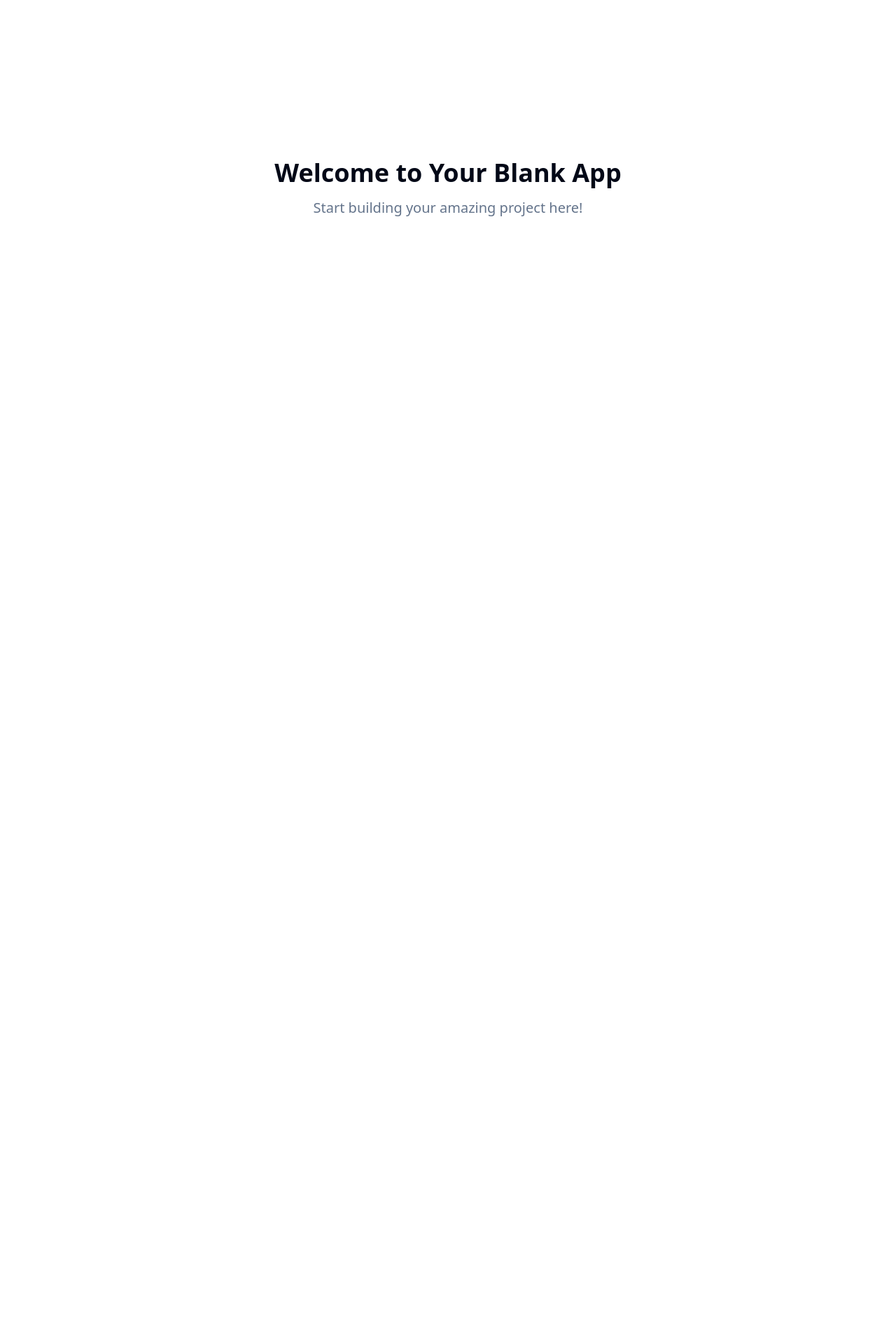
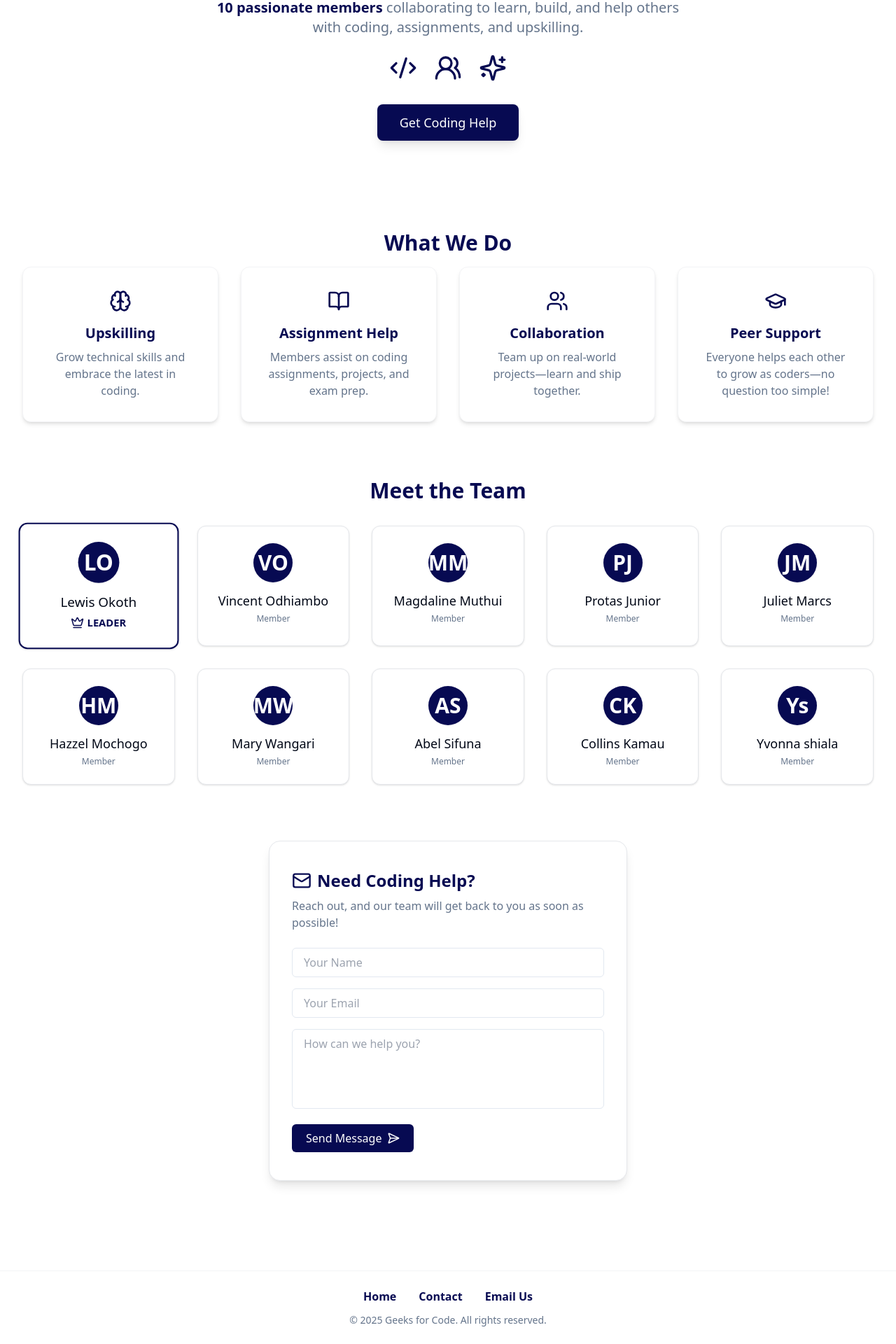
Before and after one commit to Miss-Maggie/geeks-for-code, a React (Vite) app: page / in a window 1280 px wide. Shown: the part 131-2051 px from the top of the page at 70% size. Before the commit the page ends 800 px from the top, so only its background shows below. Built offline with nearby package versions, Linux system fonts and the light colour scheme.

Commit message:
Add contact form and landing page
Implement a contact form and a tech-themed landing page with clear icons. Apply the specified color to buttons and links.

```diff
--- /dev/null
+++ b/src/components/ContactForm.tsx
@@ -0,0 +1,63 @@
+
+import { useRef, useState } from "react";
+import { MailIcon, SendHorizonal } from "lucide-react";
+
+const ContactForm = () => {
+  const formRef = useRef<HTMLFormElement | null>(null);
+  const [sent, setSent] = useState(false);
+
+  // This just simulates a send and resets the form
+  const handleSubmit = (e: React.FormEvent) => {
+    e.preventDefault();
+    setSent(true);
+    formRef.current?.reset();
+    setTimeout(() => setSent(false), 2000);
+  };
+
+  return (
+    <section id="contact" className="my-20 max-w-lg mx-auto bg-card px-8 py-10 rounded-2xl shadow-lg border border-gray-200 animate-fade-in">
+      <h2 className="text-2xl font-bold text-[#070A52] mb-2 flex items-center gap-2">
+        <MailIcon size={28} className="text-[#070A52]" /> Need Coding Help?
+      </h2>
+      <p className="text-muted-foreground mb-6">
+        Reach out, and our team will get back to you as soon as possible!
+      </p>
+      <form ref={formRef} onSubmit={handleSubmit} className="space-y-4">
+        <input
+          required
+          type="text"
+          name="name"
+          placeholder="Your Name"
+          className="w-full px-4 py-2 border rounded-md transition focus:outline-none focus:ring-2 focus:ring-[#070A52] placeholder:text-gray-400"
+        />
+        <input
+          required
+          type="email"
+          name="email"
+          placeholder="Your Email"
+          className="w-full px-4 py-2 border rounded-md transition focus:outline-none focus:ring-2 focus:ring-[#070A52] placeholder:text-gray-400"
+        />
+        <textarea
+          required
+          name="message"
+          rows={4}
+          placeholder="How can we help you?"
+          className="w-full px-4 py-2 border rounded-md transition focus:outline-none focus:ring-2 focus:ring-[#070A52] resize-none placeholder:text-gray-400"
+        />
+        <button
+          type="submit"
+          className="bg-[#070A52] text-white px-5 py-2 rounded-md font-medium hover:scale-105 transition story-link flex items-center gap-2"
+          disabled={sent}
+        >
+          {sent ? "Message Sent!" : (
+            <>
+              Send Message <SendHorizonal size={18} />
+            </>
+          )}
+        </button>
+      </form>
+    </section>
+  );
+};
+
+export default ContactForm;
--- /dev/null
+++ b/src/components/Footer.tsx
@@ -0,0 +1,33 @@
+
+const Footer = () => (
+  <footer className="w-full py-6 border-t border-gray-100 mt-12 flex flex-col items-center bg-white">
+    <nav className="flex gap-8 mb-3">
+      <a
+        href="#"
+        className="text-[#070A52] font-bold story-link hover-scale transition"
+        style={{ textDecoration: 'none' }}
+      >
+        Home
+      </a>
+      <a
+        href="#contact"
+        className="text-[#070A52] font-bold story-link hover-scale transition"
+        style={{ textDecoration: 'none' }}
+      >
+        Contact
+      </a>
+      <a
+        href="mailto:geeksforcode@example.com"
+        className="text-[#070A52] font-bold story-link hover-scale transition"
+        style={{ textDecoration: 'none' }}
+      >
+        Email Us
+      </a>
+    </nav>
+    <p className="text-sm text-muted-foreground">
+      © {new Date().getFullYear()} Geeks for Code. All rights reserved.
+    </p>
+  </footer>
+);
+
+export default Footer;
--- /dev/null
+++ b/src/components/HeroSection.tsx
@@ -0,0 +1,33 @@
+
+import { Rocket, Users2, Code2, Sparkles } from "lucide-react";
+
+const HeroSection = () => (
+  <header className="w-full py-16 flex flex-col items-center relative animate-fade-in">
+    <div className="absolute left-4 top-4 opacity-30 pointer-events-none max-sm:hidden">
+      <Rocket size={80} color="#070A52" strokeWidth={1.5} />
+    </div>
+    <div className="absolute right-8 top-8 opacity-30 pointer-events-none max-sm:hidden">
+      <Sparkles size={70} color="#070A52" strokeWidth={1.5} />
+    </div>
+    <h1 className="text-5xl font-extrabold mb-4 tracking-tight text-[#070A52] animate-fade-in">
+      Geeks for Code
+    </h1>
+    <p className="max-w-2xl text-xl text-center text-muted-foreground mb-6">
+      <span className="font-semibold text-[#070A52]">10 passionate members</span> collaborating to learn, build, and help others with coding, assignments, and upskilling.
+    </p>
+    <div className="flex gap-6 mb-8">
+      <Code2 size={40} color="#070A52" className="hover-scale" />
+      <Users2 size={40} color="#070A52" className="hover-scale" />
+      <Sparkles size={40} color="#070A52" className="hover-scale" />
+    </div>
+    <a
+      href="#contact"
+      className="px-8 py-3 rounded-lg font-medium bg-[#070A52] text-white text-lg shadow-lg story-link hover-scale transition-all focus:ring-2 focus:ring-offset-2 focus:ring-[#070A52]"
+      style={{ textDecoration: 'none' }}
+    >
+      Get Coding Help
+    </a>
+  </header>
+);
+
+export default HeroSection;
--- /dev/null
+++ b/src/components/TeamSection.tsx
@@ -0,0 +1,47 @@
+
+import { Crown } from "lucide-react";
+
+const members = [
+  { name: "Lewis Okoth", role: "Leader" },
+  { name: "Vincent Odhiambo" },
+  { name: "Magdaline Muthui" },
+  { name: "Protas Junior" },
+  { name: "Juliet Marcs" },
+  { name: "Hazzel Mochogo" },
+  { name: "Mary Wangari" },
+  { name: "Abel Sifuna" },
+  { name: "Collins Kamau" },
+  { name: "Yvonna shiala" },
+];
+
+const TeamSection = () => (
+  <section className="my-20">
+    <h2 className="text-3xl font-semibold text-[#070A52] text-center mb-8">Meet the Team</h2>
+    <div className="grid sm:grid-cols-2 md:grid-cols-3 lg:grid-cols-5 gap-8 justify-center">
+      {members.map((member) => (
+        <div
+          key={member.name}
+          className={`flex flex-col items-center bg-white rounded-xl shadow p-6 border ${
+            member.role === "Leader"
+              ? "border-2 border-[#070A52] scale-105"
+              : "border-gray-200"
+          } animate-fade-in`}
+        >
+          <div className="bg-[#070A52] text-white rounded-full w-14 h-14 flex items-center justify-center mb-3 text-3xl font-bold shadow-sm">
+            {member.name.split(" ").map((w) => w[0]).join("")}
+          </div>
+          <span className="font-medium text-lg mb-1">{member.name}</span>
+          {member.role === "Leader" ? (
+            <span className="flex items-center gap-1 text-sm text-[#070A52] font-semibold uppercase">
+              <Crown size={18} className="inline" /> Leader
+            </span>
+          ) : (
+            <span className="text-xs text-muted-foreground">Member</span>
+          )}
+        </div>
+      ))}
+    </div>
+  </section>
+);
+
+export default TeamSection;
--- /dev/null
+++ b/src/components/WhatWeDoSection.tsx
@@ -0,0 +1,47 @@
+
+import { Brain, Users, GraduationCap, BookOpen } from "lucide-react";
+
+const skills = [
+  {
+    icon: <Brain size={32} color="#070A52" />,
+    title: "Upskilling",
+    desc: "Grow technical skills and embrace the latest in coding.",
+  },
+  {
+    icon: <BookOpen size={32} color="#070A52" />,
+    title: "Assignment Help",
+    desc: "Members assist on coding assignments, projects, and exam prep.",
+  },
+  {
+    icon: <Users size={32} color="#070A52" />,
+    title: "Collaboration",
+    desc: "Team up on real-world projects—learn and ship together.",
+  },
+  {
+    icon: <GraduationCap size={32} color="#070A52" />,
+    title: "Peer Support",
+    desc: "Everyone helps each other to grow as coders—no question too simple!",
+  },
+];
+
+const WhatWeDoSection = () => (
+  <section className="my-16">
+    <h2 className="text-3xl font-semibold text-[#070A52] text-center mb-4">
+      What We Do
+    </h2>
+    <div className="grid grid-cols-1 md:grid-cols-2 lg:grid-cols-4 gap-8">
+      {skills.map((skill) => (
+        <div
+          key={skill.title}
+          className="bg-white rounded-xl shadow-md p-8 flex flex-col items-center border border-gray-100 hover:shadow-lg transition-shadow animate-scale-in"
+        >
+          <div>{skill.icon}</div>
+          <h3 className="mt-4 text-xl font-bold text-[#070A52]">{skill.title}</h3>
+          <p className="text-muted-foreground mt-2 text-center">{skill.desc}</p>
+        </div>
+      ))}
+    </div>
+  </section>
+);
+
+export default WhatWeDoSection;
--- a/src/pages/Index.tsx
+++ b/src/pages/Index.tsx
@@ -1,12 +1,20 @@
-// Update this page (the content is just a fallback if you fail to update the page)
+
+import HeroSection from "@/components/HeroSection";
+import TeamSection from "@/components/TeamSection";
+import WhatWeDoSection from "@/components/WhatWeDoSection";
+import ContactForm from "@/components/ContactForm";
+import Footer from "@/components/Footer";
 
 const Index = () => {
   return (
-    <div className="min-h-screen flex items-center justify-center bg-background">
-      <div className="text-center">
-        <h1 className="text-4xl font-bold mb-4">Welcome to Your Blank App</h1>
-        <p className="text-xl text-muted-foreground">Start building your amazing project here!</p>
+    <div className="min-h-screen bg-background flex flex-col">
+      <HeroSection />
+      <div className="flex-1 w-full max-w-7xl mx-auto px-8">
+        <WhatWeDoSection />
+        <TeamSection />
+        <ContactForm />
       </div>
+      <Footer />
     </div>
   );
 };
```
